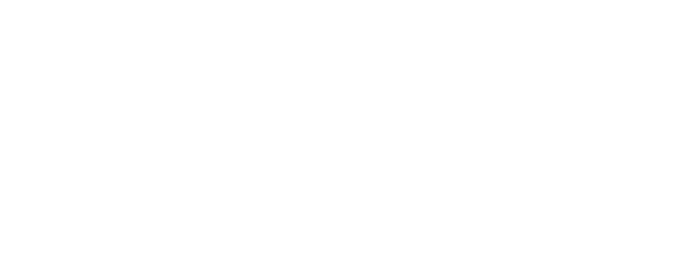
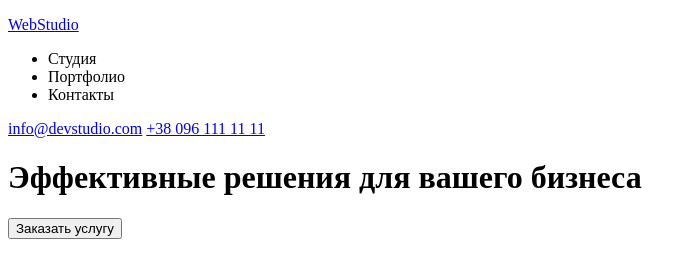
Before and after one commit to Nikita-Komarnitskiy/goit-markup-hw-01, a plain HTML site: page index.html in a window 1280 px wide. Shown: the whole page, without its empty margins (0-696 px from the left). Drawn offline with Linux system fonts and the light colour scheme.

Commit message:
Update index.html
Добавил Хэдер

```diff
--- a/index.html
+++ b/index.html
@@ -9,7 +9,26 @@
 </head>
 
 <body>
+<header>
+	<nav>
+	<a href="index.html"><p>WebStudio</p></a>
+	<ul>
+		<li>Студия</li>
+		<li>Портфолио</li>
+		<li>Контакты</li>
+	</ul>
+	</nav>
+	<a href="mailto:info@devstudio.com">info@devstudio.com</a>
+	<a href="tel:+380961111111">+38 096 111 11 11</a>
+</header>
+<main>
+	<h1>Эффективные решения для вашего бизнеса</h1>
+	<button type="button">Заказать услугу</button>
 
+</main>
+<footer>
+
+</footer>
 </body>
 
 </html>
```
